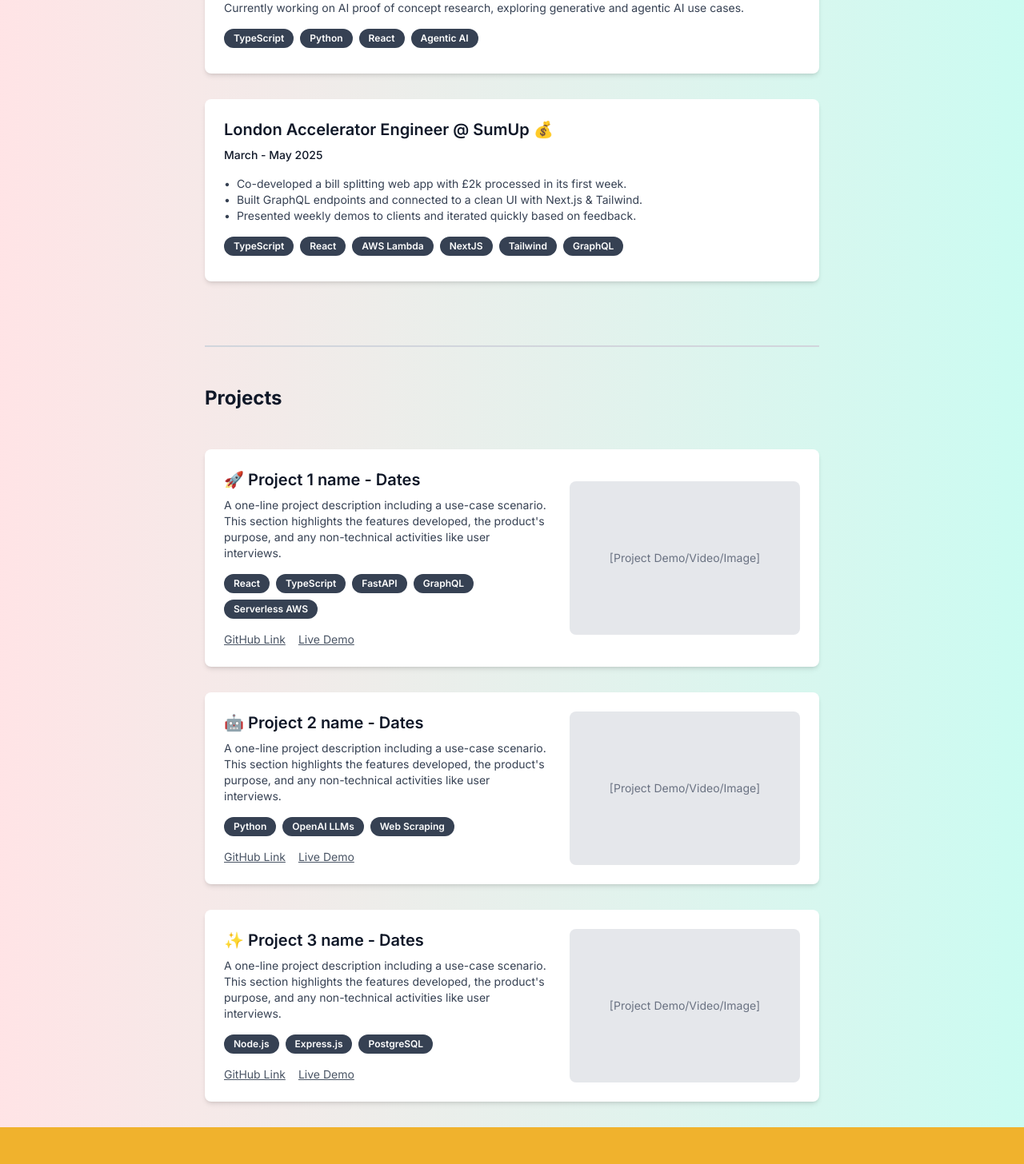
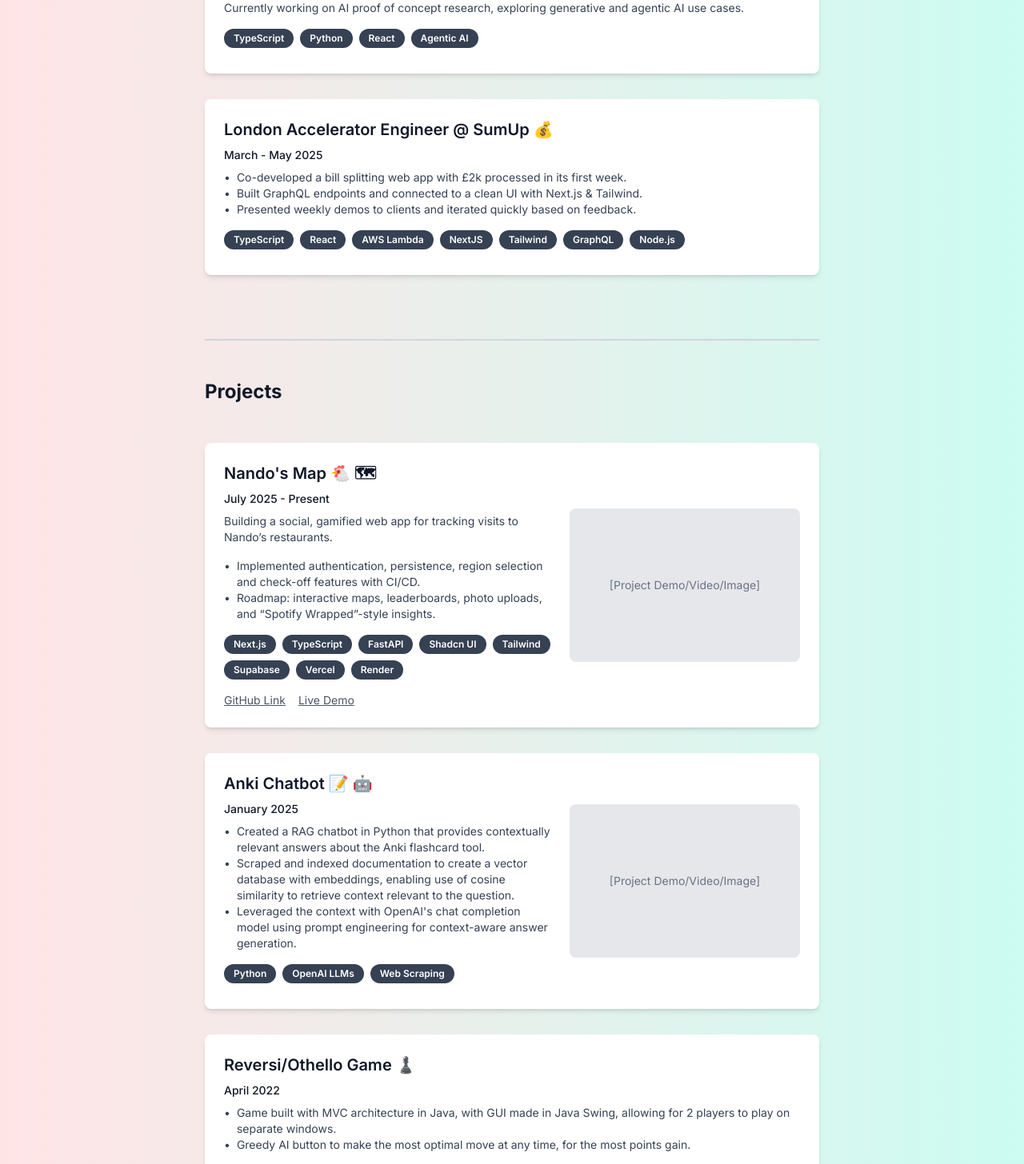
Before and after one commit to tri-jet/portfolio-site, a Next.js app: page / in a window 1280 px wide. Shown: the part 640-2096 px from the top of the page at 80% size. Before the commit the page ends 2050 px from the top, so only its background shows below. Built offline with nearby package versions, Linux system fonts and the light colour scheme.

Commit message:
feat: Use card in main page and fill w/ content

```diff
--- a/app/page.tsx
+++ b/app/page.tsx
@@ -1,7 +1,12 @@
 import Image from "next/image";
 import {SkillPills} from './components/SkillPills';
+import { Card } from "./components/Card";
 
 export default function Home() {
+   const mediaPlaceholder = (
+    <div className="w-full md:w-72 h-48 bg-gray-200 flex items-center justify-center text-gray-500 rounded-lg">
+      [Project Demo/Video/Image]
+    </div>);
   return (
     <div className="min-h-screen bg-gradient-to-r from-rose-100 to-teal-100">
       <main className="min-h-screen flex flex-col items-center bg-transparent">
@@ -26,54 +31,25 @@
           {/* Work Experience Section */}
           <h2 className="text-2xl font-bold mt-12 mb-4">Work Experience</h2>
           <div className="flex flex-col gap-8 py-8">
-            {/* Work Experience 1 */}
-            <div className="bg-white p-6 rounded-lg shadow-md hover:shadow-xl transition-shadow duration-300">
-              <div className="flex flex-col md:flex-row items-start md:items-center">
-                <div className="flex-1">
-                  <h3 className="text-xl font-semibold mb-2">Digital Engineer @ Sonata Software 🎵</h3>
-                  <h4 className="text-md font-medium mb-2"> June 2025 - Present</h4>
-                  <p className="text-gray-700 mb-4">
-                    Currently working on AI proof of concept research, exploring generative and agentic AI use cases.
-                  </p>
-                  <ul className="list-disc list-inside text-gray-700 mb-4">
-                    {/* <li>Built new features for the cross-platform UI to enhance user experience.</li>
-                    <li>Collaborated with a dedicated team to maintain and improve robust microservices.</li> */}
-                  </ul>
-                  <SkillPills skills={['TypeScript', 'Python', 'React', 'Agentic AI']} />
-                </div>
-              </div>
-            </div>
+            <Card
+              title="Digital Engineer @ Sonata Software 🎵"
+              subtitle="June 2025 - Present"
+              lines={[
+                "Currently working on AI proof of concept research, exploring generative and agentic AI use cases."
+              ]}
+              skills={['TypeScript', 'Python', 'React', 'Agentic AI']}
+            />
+            <Card
+              title="London Accelerator Engineer @ SumUp 💰"
+              subtitle="March - May 2025"
+              bulletPoints={[
+                "Co-developed a bill splitting web app with £2k processed in its first week.",
+                "Built GraphQL endpoints and connected to a clean UI with Next.js & Tailwind.",
+                "Presented weekly demos to clients and iterated quickly based on feedback."
+              ]}
+              skills={['TypeScript', 'React', 'AWS Lambda', 'NextJS', 'Tailwind','GraphQL', 'Node.js']}
+            />
 
-            {/* Work Experience 2 */}
-            <div className="bg-white p-6 rounded-lg shadow-md hover:shadow-xl transition-shadow duration-300">
-              <div className="flex flex-col md:flex-row items-start md:items-center">
-                <div className="flex-1">
-                  <h3 className="text-xl font-semibold mb-2">London Accelerator Engineer @ SumUp 💰</h3>
-                  <h4 className="text-md font-medium mb-2"> March - May 2025</h4>
-                  <p className="text-gray-700 mb-4">
-
-
-
-
-                  </p>
-                  <ul className="text-gray-700 mb-4">
-                    <li className="flex items-start">
-                      <span className="flex-shrink-0 mr-2">&#8226;</span>
-                      <span>Co-developed a bill splitting web app with £2k processed in its first week.</span>
-                    </li>
-                    <li className="flex items-start">
-                      <span className="flex-shrink-0 mr-2">&#8226;</span>
-                      <span>Built GraphQL endpoints and connected to a clean UI with Next.js & Tailwind.</span>
-                    </li>
-                    <li className="flex items-start">
-                      <span className="flex-shrink-0 mr-2">&#8226;</span>
-                      <span>Presented weekly demos to clients and iterated quickly based on feedback.</span>
-                    </li>
-                  </ul>
-                  <SkillPills skills={['TypeScript', 'React', 'AWS Lambda', 'NextJS', 'Tailwind','GraphQL']} />
-                </div>
-              </div>
-            </div>
           </div>
 
           <hr className="my-12 border-t-2 border-gray-300" />
@@ -81,71 +57,42 @@
           {/* Projects Section - Aligned with Profile */}
           <h2 className="text-2xl font-bold mt-12 mb-4">Projects</h2>
           <div className="flex flex-col gap-8 py-8">
-            {/* Project 1 */}
-            <div className="bg-white p-6 rounded-lg shadow-md hover:shadow-xl transition-shadow duration-300">
-              <div className="flex flex-col md:flex-row items-start md:items-center">
-                <div className="flex-1">
-                  <h3 className="text-xl font-semibold mb-2">🚀 Project 1 name - Dates</h3>
-                  <p className="text-gray-700 mb-4">
-                    A one-line project description including a use-case scenario. This section highlights the features developed, the product&apos;s purpose, and any non-technical activities like user interviews.
-                  </p>
-                  <SkillPills skills={['React', 'TypeScript', 'FastAPI', 'GraphQL', 'Serverless AWS']} />
-                  <div className="mt-4 text-gray-600">
-                    <a href="#" className="underline mr-4">GitHub Link</a>
-                    <a href="#" className="underline">Live Demo</a>
-                  </div>
-                </div>
-                <div className="md:ml-6 mt-4 md:mt-0 flex-shrink-0">
-                  <div className="w-full md:w-72 h-48 bg-gray-200 flex items-center justify-center text-gray-500 rounded-lg">
-                    [Project Demo/Video/Image]
-                  </div>
-                </div>
-              </div>
-            </div>
+            <Card
+              title="Nando's Map 🐔 🗺"
+              subtitle="July 2025 - Present"
+              lines={["Building a social, gamified web app for tracking visits to Nando’s restaurants."]}
+              bulletPoints={[
+                "Implemented authentication, persistence, region selection and check-off features with CI/CD.",
+                "Roadmap: interactive maps, leaderboards, photo uploads, and “Spotify Wrapped”-style insights."
+              ]}
+              skills={['Next.js', 'TypeScript', 'FastAPI', 'Shadcn UI', 'Tailwind', 'Supabase', 'Vercel', 'Render']}
+              githubLink="#"
+              liveLink="#"
+              media={mediaPlaceholder}
+            />
 
-            {/* Project 2 */}
-            <div className="bg-white p-6 rounded-lg shadow-md hover:shadow-xl transition-shadow duration-300">
-              <div className="flex flex-col md:flex-row items-start md:items-center">
-                <div className="flex-1">
-                  <h3 className="text-xl font-semibold mb-2">🤖 Project 2 name - Dates</h3>
-                  <p className="text-gray-700 mb-4">
-                    A one-line project description including a use-case scenario. This section highlights the features developed, the product&apos;s purpose, and any non-technical activities like user interviews.
-                  </p>
-                  <SkillPills skills={['Python', 'OpenAI LLMs', 'Web Scraping']} />
-                  <div className="mt-4 text-gray-600">
-                    <a href="#" className="underline mr-4">GitHub Link</a>
-                    <a href="#" className="underline">Live Demo</a>
-                  </div>
-                </div>
-                <div className="md:ml-6 mt-4 md:mt-0 flex-shrink-0">
-                  <div className="w-full md:w-72 h-48 bg-gray-200 flex items-center justify-center text-gray-500 rounded-lg">
-                    [Project Demo/Video/Image]
-                  </div>
-                </div>
-              </div>
-            </div>
+            <Card
+              title="Anki Chatbot 📝 🤖"
+              subtitle="January 2025"
 
-            {/* Project 3 */}
-            <div className="bg-white p-6 rounded-lg shadow-md hover:shadow-xl transition-shadow duration-300">
-              <div className="flex flex-col md:flex-row items-start md:items-center">
-                <div className="flex-1">
-                  <h3 className="text-xl font-semibold mb-2">✨ Project 3 name - Dates</h3>
-                  <p className="text-gray-700 mb-4">
-                    A one-line project description including a use-case scenario. This section highlights the features developed, the product&apos;s purpose, and any non-technical activities like user interviews.
-                  </p>
-                  <SkillPills skills={['Node.js', 'Express.js', 'PostgreSQL']} />
-                  <div className="mt-4 text-gray-600">
-                    <a href="#" className="underline mr-4">GitHub Link</a>
-                    <a href="#" className="underline">Live Demo</a>
-                  </div>
-                </div>
-                <div className="md:ml-6 mt-4 md:mt-0 flex-shrink-0">
-                  <div className="w-full md:w-72 h-48 bg-gray-200 flex items-center justify-center text-gray-500 rounded-lg">
-                    [Project Demo/Video/Image]
-                  </div>
-                </div>
-              </div>
-            </div>
+              bulletPoints={["Created a RAG chatbot in Python that provides contextually relevant answers about the Anki flashcard tool.",
+                "Scraped and indexed documentation to create a vector database with embeddings, enabling use of cosine similarity to retrieve context relevant to the question.",
+                "Leveraged the context with OpenAI's chat completion model using prompt engineering for context-aware answer generation."]}
+              skills={['Python', 'OpenAI LLMs', 'Web Scraping']}
+              // githubLink="#"
+              // liveLink="#"
+              media={mediaPlaceholder}
+            />
+
+            <Card
+              title="Reversi/Othello Game ♟️"
+              subtitle="April 2022"
+              bulletPoints={[
+                "Game built with MVC architecture in Java, with GUI made in Java Swing, allowing for 2 players to play on separate windows.",
+                "Greedy AI button to make the most optimal move at any time, for the most points gain."
+              ]}
+              skills={['Java', 'Java Swing', 'MVC Architecture']}
+            />
           </div>
         </div>
       </main>
```
